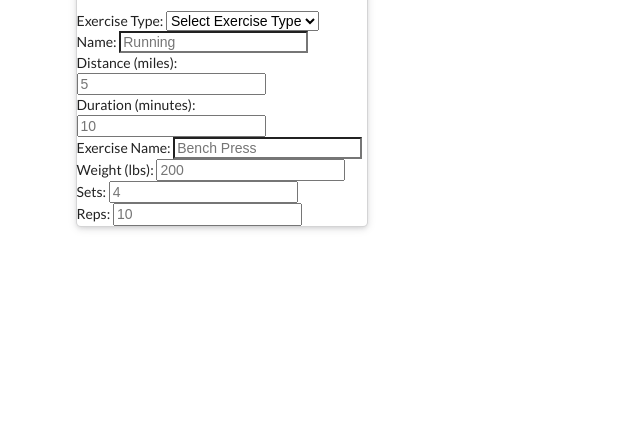
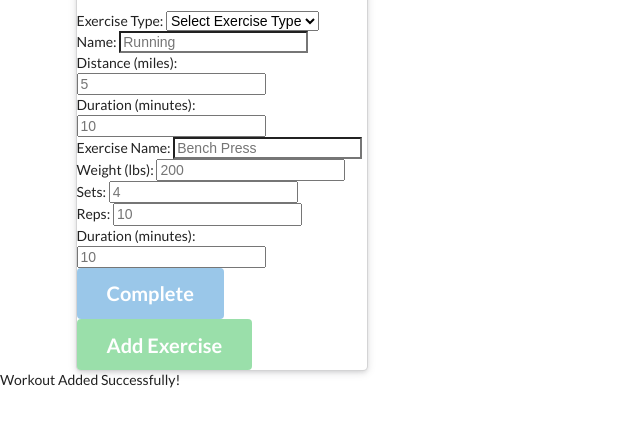
Before and after one commit to Lusio7/Fitness_Tracker, a website: page public/exercise.html in a window 1280 px wide. Shown: the part 90-516 px from the top of the page, without its empty margins (0-640 px from the left). Drawn offline with nearby package versions, Linux system fonts and the light colour scheme.

Commit message:
completed exercise html shell

```diff
--- a/public/exercise.html
+++ b/public/exercise.html
@@ -62,6 +62,28 @@
                             <label for="reps">Reps:</label>
                             <input type="number" name="reps" id="reps" placeholder="10" />
                         </div>
+                        <div class="resistance-duration">
+                            <label for="resistance-duration">Duration (minutes):</label>
+                            <input type="number" name="resistance-duration" id="resistance-duration" placeholder="10" />
+                        </div>
+                    </div>
+                    <div class="buttons">
+                        <button disabled class="huge ui blue button complete">
+                            Complete
+                        </button>
+                        <button disabled class="huge ui positive button add-another">
+                            Add Exercise
+                        </button>
+                    </div>
+                </form>
+            </div>
+        </div>
+    </div>
+    <div id="toast">
+        Workout Added Successfully!
+    </div>
+    <script src="/api.js"></script>
+    <script src="/exercise.js"></script>
 </body>
 
 </html>
```
Lines whose indentation alone changed are shown as unchanged.
